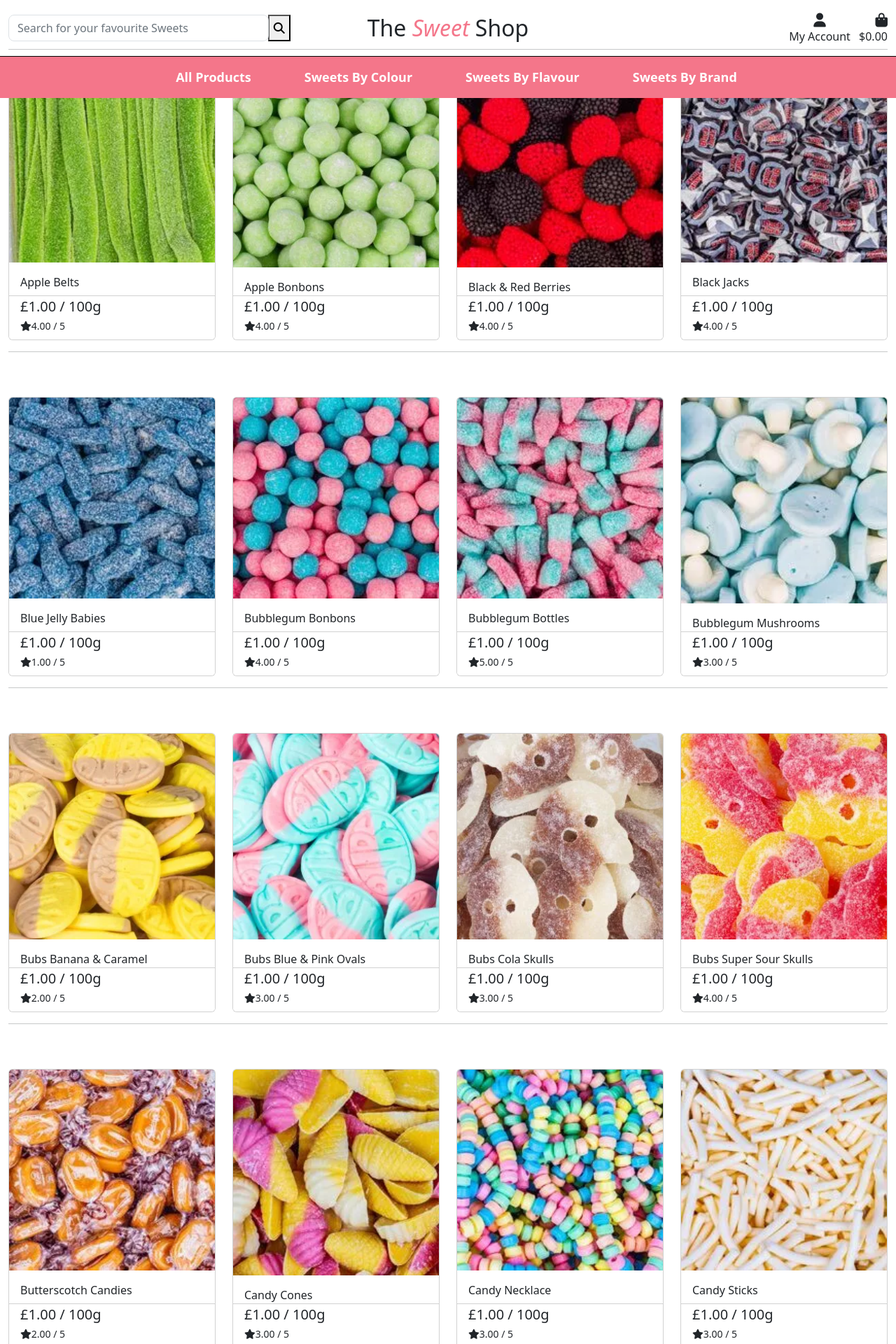
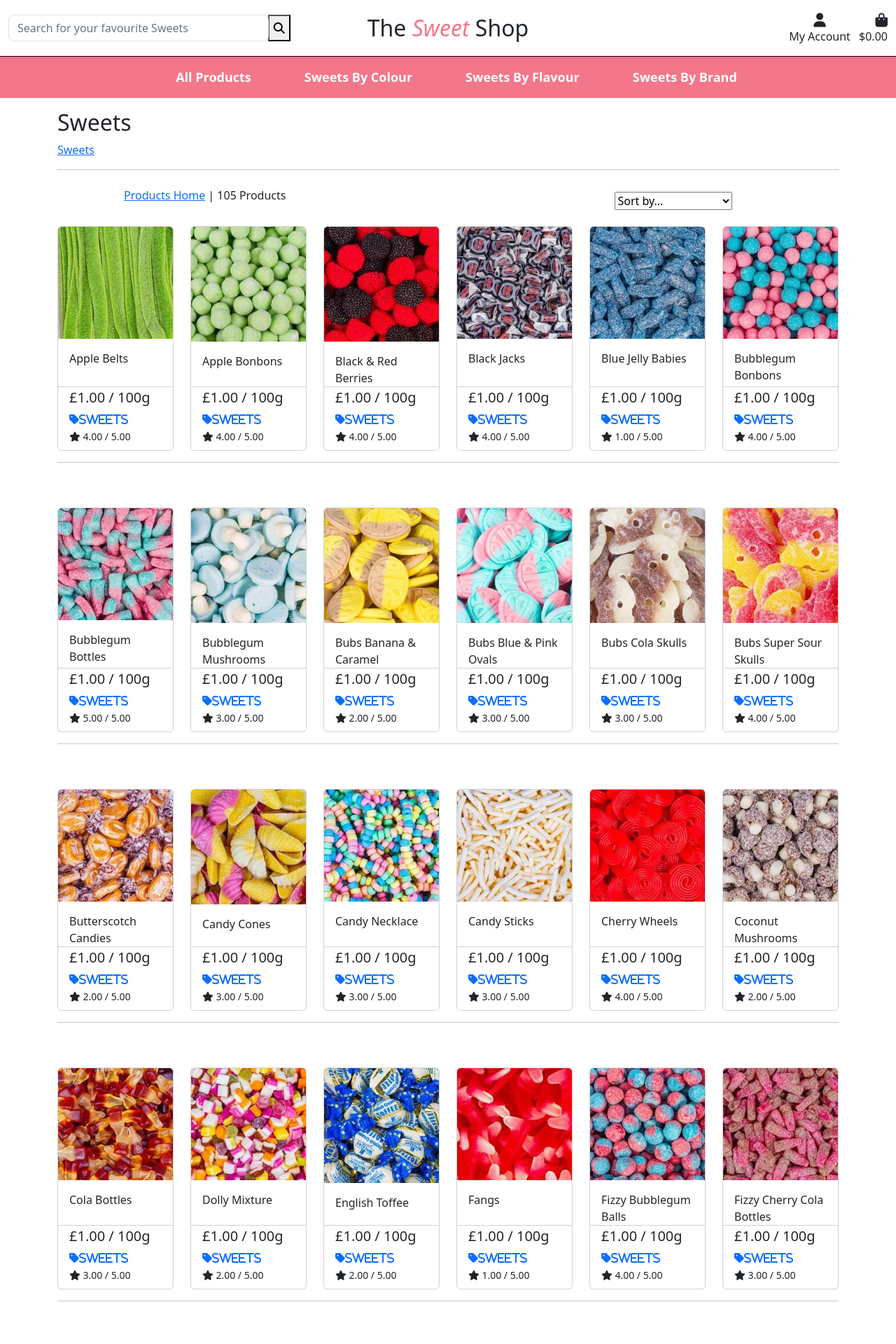
Before and after one commit to DavidHearl/Sweet-Shop, a Django app: a page that uses templates/base.html in a window 1280 px wide. Shown: the top 1920 px of the page at 70% size. Run offline with Django 3.2, Linux system fonts and the light colour scheme; data comes from the database, SQL or seed files in the repository; both versions use the stored data as it was after the commit; some libraries are stand-ins or nearby versions.

Commit message:
Added product counts for search quieries and added a sorting list to the products page

```diff
--- a/products/templates/products/products.html
+++ b/products/templates/products/products.html
@@ -12,16 +12,52 @@
 {% endblock %}
 
 {% block content %}
-<div class="container-fluid">
+<div class="container push-down">
     <div class="row">
         <div class="col mt-3">
             <h2>Sweets</h2>
+            {% for current in current_categories %}
+                <a href="{% url 'products' %}?categories={{ current.name }}">
+                    <span>{{ current.friendly_name }}</span>
+                </a>
+            {% endfor %}
             <hr>
+        </div>
+    </div>
+    <div class="row mt-1 mb-2">
+        <div class="col-10 offset-1">
+            <div class="row mt-1 mb-2">
+                <div class="col-12 col-md-6 my-auto order-md-last d-flex justifiy-content-center justify-content-md-end">
+                    <div class="w-50">
+                        <select class="" name="" id="sort-selector">
+                            <option value="reset" {% if current_sorting == 'None_None' %}selected{% endif %}>Sort by...</option>
+                                <option value="price_asc" {% if current_sorting == 'price_asc' %}selected{% endif %}>Price (low to high)</option>
+                                <option value="price_desc" {% if current_sorting == 'price_desc' %}selected{% endif %}>Price (high to low)</option>
+                                <option value="rating_asc" {% if current_sorting == 'rating_asc' %}selected{% endif %}>Rating (low to high)</option>
+                                <option value="rating_desc" {% if current_sorting == 'rating_desc' %}selected{% endif %}>Rating (high to low)</option>
+                                <option value="name_asc" {% if current_sorting == 'name_asc' %}selected{% endif %}>Name (A-Z)</option>
+                                <option value="name_desc" {% if current_sorting == 'name_desc' %}selected{% endif %}>Name (Z-A)</option>
+                                <option value="category_asc" {% if current_sorting == 'category_asc' %}selected{% endif %}>Category (A-Z)</option>
+                                <option value="category_desc" {% if current_sorting == 'category_desc' %}selected{% endif %}>Category (Z-A)</option>
+                        </select>
+                    </div>
+                </div>
+                <div class="col-12 col-md-6 order-md-first">
+                    <p>
+                        {% if search_term or current_categories or current_sorting != 'None_None' %}
+                            <span>
+                                <a href="{% url 'products' %}">Products Home</a> |
+                            </span>
+                        {% endif %}
+                        {{ products|length }} Products {% if search_term %} found for {{ search_term }}{% endif %}
+                    </p>
+                </div>
+            </div>
         </div>
     </div>
     <div class="row">
         {% for product in products %}
-        <div class="col-sm-6 col-md-6 col-lg-4 col-xl-3">
+        <div class="col-sm-6 col-md-4 col-lg-3 col-xl-2">
             <div class="card h-100">
                 {% if product.image %}
                 <a href="{% url 'product_detail' product.id %}">
@@ -39,8 +75,15 @@
                     <div class="row">
                         <div class="col">
                             <p class="lead mb-0">£{{ product.price }} / 100g</p>
+                            {% if product.category %}
+                            <p class="mt-1 mb-0">
+                                <a href="{% url 'products' %}?category={{ product.category.name }}">
+                                    <i class="fas fa-tag mr-1">{{ product.category.friendly_name }}</i>
+                                </a>
+                            </p>
+                            {% endif %}
                             {% if product.rating %}
-                            <small><i class="fas fa-star mr-1"></i>{{ product.rating }} / 5</small>
+                            <small><i class="fas fa-star mr-1"></i> {{ product.rating }} / 5.00</small>
                             {% else %}
                             <small>No Rating</small>
                             {% endif %}
@@ -49,22 +92,22 @@
                 </div>
             </div>
         </div>
-        {% if forloop.counter|divisibleby:1 %}
+        {% if forloop.counter|divisibleby:2 %}
         <div class="col-12 d-sm-none mb-5">
             <hr>
         </div>
         {% endif %}
-        {% if forloop.counter|divisibleby:2 %}
+        {% if forloop.counter|divisibleby:3 %}
         <div class="col-12 d-none d-sm-block d-md-block d-lg-none mb-5">
             <hr>
         </div>
         {% endif %}
-        {% if forloop.counter|divisibleby:3 %}
+        {% if forloop.counter|divisibleby:4 %}
         <div class="col-12 d-none d-lg-block d-xl-none mb-5">
             <hr>
         </div>
         {% endif %}
-        {% if forloop.counter|divisibleby:4 %}
+        {% if forloop.counter|divisibleby:6 %}
         <div class="col-12 d-none d-xl-block mb-5">
             <hr>
         </div>
--- a/products/views.py
+++ b/products/views.py
@@ -25,7 +25,8 @@
             if sortkey == 'name':
                 sortkey = 'lower_name'
                 products = products.annotate(lower_name=Lower('name'))
-
+            if sortkey ==  'category':
+                sortkey = 'category__name'
             if 'direction' in request.GET:
                 direction = request.GET['direction']
                 if direction == 'desc':
--- a/static/css/base.css
+++ b/static/css/base.css
@@ -18,3 +18,11 @@
     color: #f4768a;
     font-style: italic;
 }
+
+.push-down{
+    margin-top: 140px;
+}
+
+.top-navigation {
+    background-color: white;
+}
--- a/templates/base.html
+++ b/templates/base.html
@@ -44,7 +44,7 @@
 
 <body>
 
-    <header class="container-fluid fixed-top">
+    <header class="container-fluid fixed-top top-navigation">
 
         <div id="topnav" class="row d-none d-lg-flex">
 
```
Also changed, not shown: products/templates/products/product_detail.html (+8 -1 lines), db.sqlite3.
